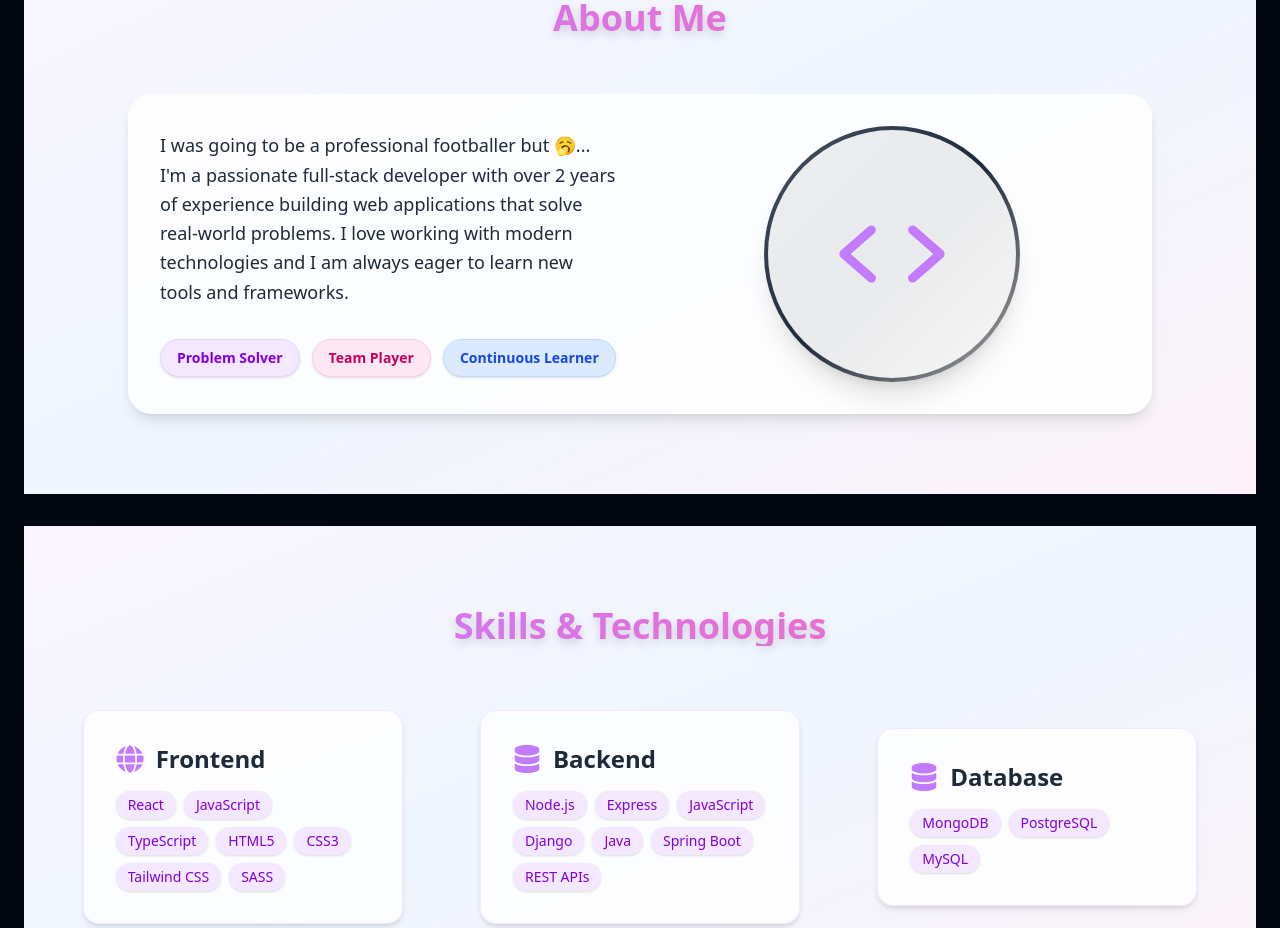
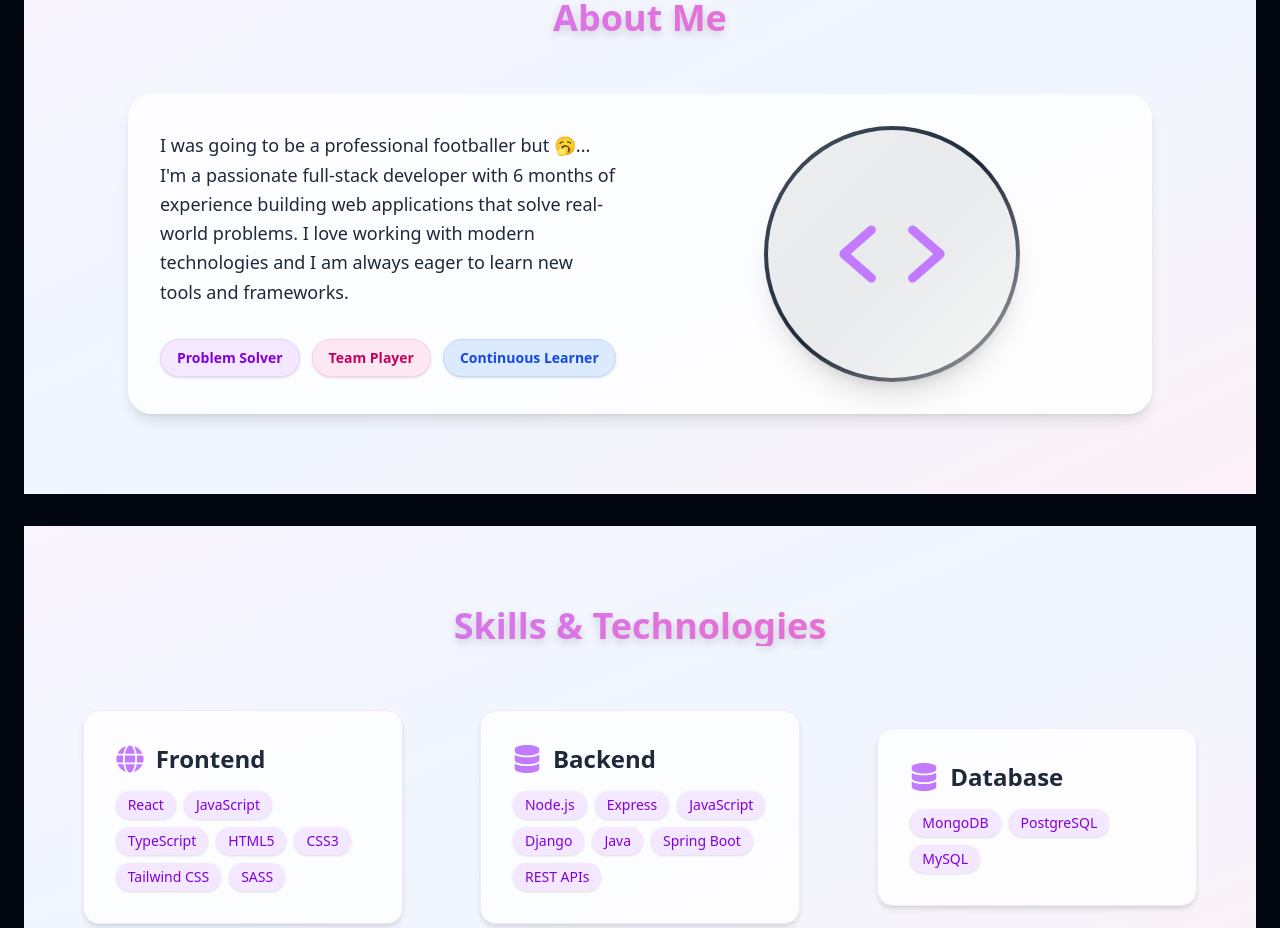
Before and after one commit to YMnooneMJ/YMnooneMJ-Portfolio, a React (Vite) app: page / in a window 1280 px wide. Shown: the part 800-1728 px from the top of the page. Built offline with nearby package versions, Linux system fonts and the light colour scheme.

Commit message:
Fixed experience duration in About section

```diff
--- a/src/pages/About.tsx
+++ b/src/pages/About.tsx
@@ -23,7 +23,7 @@ const About = () => {
           <div className="space-y-6">
             <p className="text-lg leading-relaxed text-gray-800 dark:text-gray-200">
               I was going to be a professional footballer but 🥱... I'm a
-              passionate full-stack developer with over 2 years of experience
+              passionate full-stack developer with 6 months of experience
               building web applications that solve real-world problems. I love
               working with modern technologies and I am always eager to learn
               new tools and frameworks.
```
